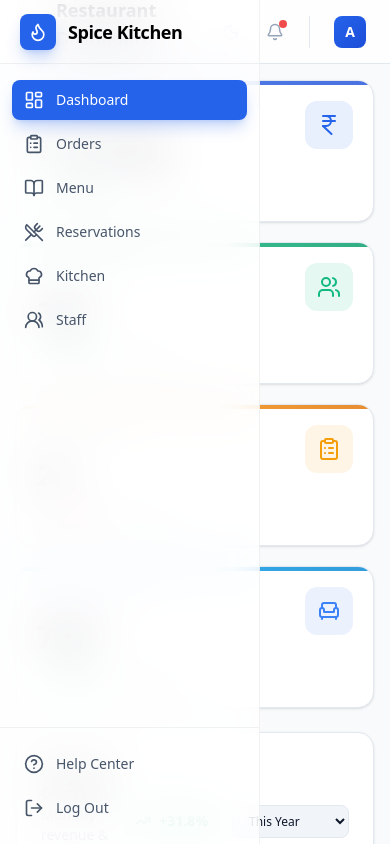
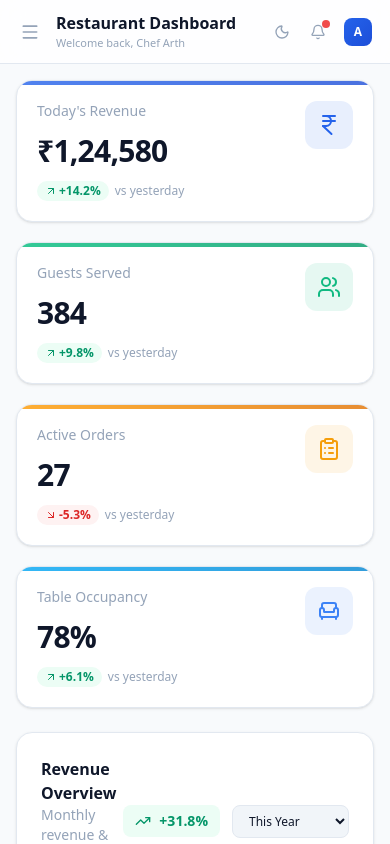
Before and after one commit to arththakkar1/dashboard-next-js, a Next.js app: page / in a window 390 px wide. Shown: the top 844 px of the page. Built offline with nearby package versions, Linux system fonts and the light colour scheme.

Commit message:
Sidebar Mobile Logic Fixed

```diff
--- a/src/components/AppShell.tsx
+++ b/src/components/AppShell.tsx
@@ -13,16 +13,8 @@ interface AppShellProps {
 export default function AppShell({ children, title, subtitle }: AppShellProps) {
   const [collapsed, setCollapsed] = useState(false);
   const [mobileOpen, setMobileOpen] = useState(false);
-  const [isMobile, setIsMobile] = useState(false);
 
-  useEffect(() => {
-    const checkMobile = () => setIsMobile(window.innerWidth < 768);
-    checkMobile();
-    window.addEventListener("resize", checkMobile);
-    return () => window.removeEventListener("resize", checkMobile);
-  }, []);
-
-  // Close mobile sidebar on route change or escape
+  // Close mobile sidebar on escape
   useEffect(() => {
     const handleEscape = (e: KeyboardEvent) => {
       if (e.key === "Escape") setMobileOpen(false);
@@ -34,44 +26,38 @@ export default function AppShell({ children, title, subtitle }: AppShellProps) {
   return (
     <div className="flex min-h-screen bg-background overflow-x-hidden">
       {/* Mobile overlay backdrop */}
-      {mobileOpen && isMobile && (
+      {mobileOpen && (
         <div
           className="fixed inset-0 z-40 bg-black/50 backdrop-blur-sm transition-opacity md:hidden"
           onClick={() => setMobileOpen(false)}
         />
       )}
 
-      {/* Sidebar — hidden off-screen on mobile, slides in when mobileOpen */}
+      {/* Sidebar */}
       <div
         className={`
           fixed left-0 top-0 z-50 h-screen transition-transform duration-300 ease-in-out
+          ${mobileOpen ? "translate-x-0" : "-translate-x-full"}
           md:translate-x-0
-          ${isMobile ? (mobileOpen ? "translate-x-0" : "-translate-x-full") : ""}
         `}
       >
         <Sidebar
-          collapsed={isMobile ? false : collapsed}
-          onToggle={() => {
-            if (isMobile) {
-              setMobileOpen(false);
-            } else {
-              setCollapsed(!collapsed);
-            }
-          }}
+          collapsed={collapsed}
+          onToggle={() => setCollapsed(!collapsed)}
+          onMobileClose={() => setMobileOpen(false)}
         />
       </div>
 
       {/* Main content area */}
       <div
-        className={`flex min-w-0 flex-1 flex-col transition-all duration-300 ease-in-out ${
-          isMobile ? "ml-0" : collapsed ? "ml-18" : "ml-65"
+        className={`flex min-w-0 flex-1 flex-col transition-all duration-300 ease-in-out ml-0 ${
+          collapsed ? "md:ml-18" : "md:ml-65"
         }`}
       >
         <Header
           title={title}
           subtitle={subtitle}
           onMenuClick={() => setMobileOpen(!mobileOpen)}
-          showMenuButton={isMobile}
         />
 
         <main className="flex-1 overflow-x-hidden overflow-y-auto p-4 sm:p-6">
--- a/src/components/Header.tsx
+++ b/src/components/Header.tsx
@@ -7,40 +7,39 @@ interface HeaderProps {
   title?: string;
   subtitle?: string;
   onMenuClick?: () => void;
-  showMenuButton?: boolean;
 }
 
 export default function Header({
   title = "Restaurant Dashboard",
   subtitle = "Welcome back, Chef Arth",
   onMenuClick,
-  showMenuButton = false,
 }: HeaderProps) {
   const { theme, toggleTheme } = useTheme();
 
   return (
-    <header className="sticky top-0 z-30 flex h-16 items-center justify-between border-b border-border bg-card/80 px-4 sm:px-6 backdrop-blur-md transition-colors">
+    <header className="sticky top-0 z-30 flex h-16 items-center justify-between gap-2 border-b border-border bg-card/80 px-3 sm:px-6 backdrop-blur-md transition-colors">
       {/* Left: Hamburger + Page Title */}
-      <div className="flex items-center gap-3">
-        {showMenuButton && (
+      <div className="flex min-w-0 items-center gap-2 sm:gap-3">
+        {/* Hamburger -- visible only on mobile via CSS */}
         <button
           onClick={onMenuClick}
-            className="flex h-9 w-9 items-center justify-center rounded-xl text-muted-foreground transition-all hover:bg-secondary hover:text-foreground hover:scale-105 active:scale-95"
+          className="flex md:hidden h-9 w-9 shrink-0 items-center justify-center rounded-xl text-muted-foreground transition-all hover:bg-secondary hover:text-foreground hover:scale-105 active:scale-95"
           aria-label="Toggle menu"
         >
           <Menu className="h-5 w-5" />
         </button>
-        )}
-        <div>
-          <h1 className="text-lg sm:text-xl font-bold text-foreground">
+        <div className="min-w-0">
+          <h1 className="truncate text-base sm:text-xl font-bold text-foreground">
             {title}
           </h1>
-          <p className="text-xs text-muted-foreground">{subtitle}</p>
+          <p className="truncate text-[11px] sm:text-xs text-muted-foreground">
+            {subtitle}
+          </p>
         </div>
       </div>
 
       {/* Center: Search */}
-      <div className="hidden md:flex items-center">
+      <div className="hidden lg:flex items-center">
         <div className="relative">
           <Search className="absolute left-3 top-1/2 h-4 w-4 -translate-y-1/2 text-muted-foreground" />
           <input
@@ -55,36 +54,36 @@ export default function Header({
       </div>
 
       {/* Right: Actions */}
-      <div className="flex items-center gap-2">
+      <div className="flex shrink-0 items-center gap-1 sm:gap-2">
         {/* Theme Toggle */}
         <button
           onClick={toggleTheme}
-          className="relative flex h-9 w-9 items-center justify-center rounded-xl text-muted-foreground transition-all hover:bg-secondary hover:text-foreground hover:scale-105 active:scale-95"
+          className="relative flex h-8 w-8 sm:h-9 sm:w-9 items-center justify-center rounded-xl text-muted-foreground transition-all hover:bg-secondary hover:text-foreground hover:scale-105 active:scale-95"
           title={
             theme === "light" ? "Switch to dark mode" : "Switch to light mode"
           }
         >
           {theme === "light" ? (
-            <Moon className="h-4.5 w-4.5" />
+            <Moon className="h-4 w-4 sm:h-4.5 sm:w-4.5" />
           ) : (
-            <Sun className="h-4.5 w-4.5" />
+            <Sun className="h-4 w-4 sm:h-4.5 sm:w-4.5" />
           )}
         </button>
 
         {/* Notifications */}
-        <button className="relative flex h-9 w-9 items-center justify-center rounded-xl text-muted-foreground transition-colors hover:bg-secondary hover:text-foreground">
-          <Bell className="h-4.5 w-4.5" />
-          <span className="absolute right-1.5 top-1.5 h-2 w-2 rounded-full bg-danger animate-pulse-dot" />
+        <button className="relative flex h-8 w-8 sm:h-9 sm:w-9 items-center justify-center rounded-xl text-muted-foreground transition-colors hover:bg-secondary hover:text-foreground">
+          <Bell className="h-4 w-4 sm:h-4.5 sm:w-4.5" />
+          <span className="absolute right-1 top-1 sm:right-1.5 sm:top-1.5 h-2 w-2 rounded-full bg-danger animate-pulse-dot" />
         </button>
 
-        <div className="mx-2 h-8 w-px bg-border" />
+        <div className="hidden sm:block mx-2 h-8 w-px bg-border" />
 
         {/* User profile */}
-        <button className="flex items-center gap-2.5 rounded-xl px-2 py-1.5 transition-colors hover:bg-secondary">
-          <div className="flex h-8 w-8 items-center justify-center rounded-lg bg-linear-to-br from-primary to-primary-dark text-sm font-bold text-white">
+        <button className="flex items-center gap-2 rounded-xl px-1.5 py-1.5 sm:px-2 transition-colors hover:bg-secondary">
+          <div className="flex h-7 w-7 sm:h-8 sm:w-8 shrink-0 items-center justify-center rounded-lg bg-linear-to-br from-primary to-primary-dark text-xs sm:text-sm font-bold text-white">
             A
           </div>
-          <div className="hidden sm:block text-left">
+          <div className="hidden md:block text-left">
             <p className="text-sm font-semibold text-foreground leading-tight">
               Arth Thakkar
             </p>
@@ -92,7 +91,7 @@ export default function Header({
               Manager
             </p>
           </div>
-          <ChevronDown className="h-3.5 w-3.5 text-muted-foreground hidden sm:block" />
+          <ChevronDown className="h-3.5 w-3.5 text-muted-foreground hidden md:block" />
         </button>
       </div>
     </header>
--- a/src/components/Sidebar.tsx
+++ b/src/components/Sidebar.tsx
@@ -14,6 +14,7 @@ import {
   ChevronLeft,
   ChevronRight,
   Flame,
+  X,
 } from "lucide-react";
 
 const navItems = [
@@ -33,20 +34,26 @@ const bottomNavItems = [
 interface SidebarProps {
   collapsed: boolean;
   onToggle: () => void;
+  onMobileClose?: () => void;
 }
 
-export default function Sidebar({ collapsed, onToggle }: SidebarProps) {
+export default function Sidebar({
+  collapsed,
+  onToggle,
+  onMobileClose,
+}: SidebarProps) {
   const pathname = usePathname();
 
   return (
     <aside
-      className={`fixed left-0 top-0 z-40 flex h-screen flex-col backdrop-blur-xl border-r border-black/5 transition-all duration-300 dark:border-white/10 ${
+      className={`flex h-full flex-col backdrop-blur-xl border-r border-black/5 transition-all duration-300 dark:border-white/10 ${
         collapsed ? "w-18" : "w-65"
       }`}
       style={{ backgroundColor: "var(--sidebar-bg-translucent)" }}
     >
       {/* Logo */}
-      <div className="flex h-16 items-center gap-3 border-b border-black/5 px-5 dark:border-white/10">
+      <div className="flex h-16 items-center justify-between border-b border-black/5 px-5 dark:border-white/10">
+        <div className="flex items-center gap-3">
           <div className="flex h-9 w-9 shrink-0 items-center justify-center rounded-lg bg-primary shadow-lg shadow-primary/25">
             <Flame className="h-5 w-5 text-white" />
           </div>
@@ -55,6 +62,15 @@ export default function Sidebar({ collapsed, onToggle }: SidebarProps) {
               Spice Kitchen
             </span>
           )}
+        </div>
+        {/* Close button — visible only on mobile */}
+        <button
+          onClick={onMobileClose}
+          className="flex md:hidden h-8 w-8 items-center justify-center rounded-lg text-muted-foreground transition-all hover:bg-black/5 hover:text-foreground dark:hover:bg-white/5 dark:hover:text-white"
+          aria-label="Close sidebar"
+        >
+          <X className="h-5 w-5" />
+        </button>
       </div>
 
       {/* Navigation */}
@@ -70,6 +86,7 @@ export default function Sidebar({ collapsed, onToggle }: SidebarProps) {
               <li key={item.label}>
                 <Link
                   href={item.href}
+                  onClick={onMobileClose}
                   className={`group flex w-full items-center gap-3 rounded-lg px-3 py-2.5 text-sm font-medium transition-all duration-200 ${
                     isActive
                       ? "bg-primary text-white shadow-lg shadow-primary/25"
```
Lines whose indentation alone changed are shown as unchanged.
